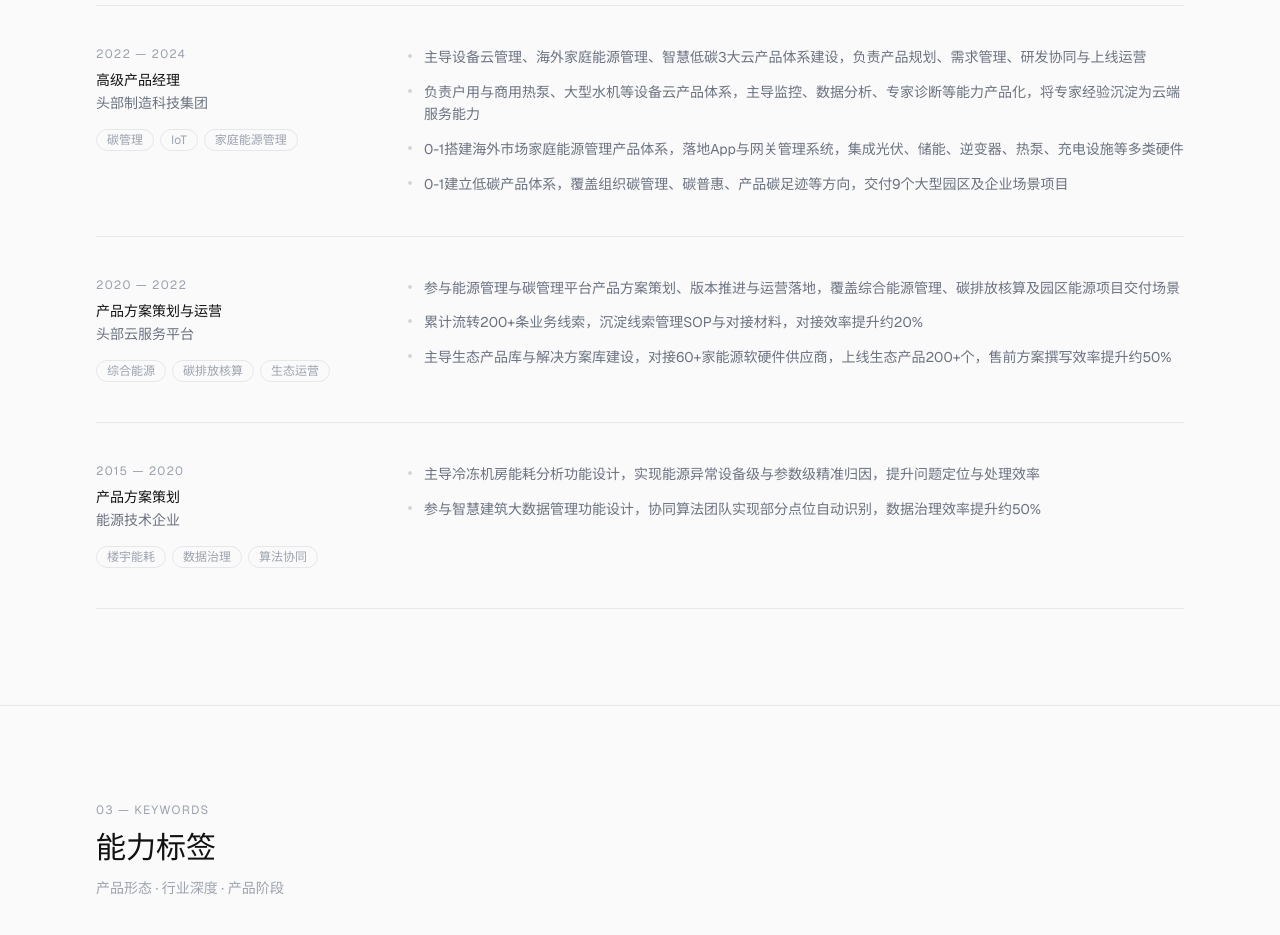
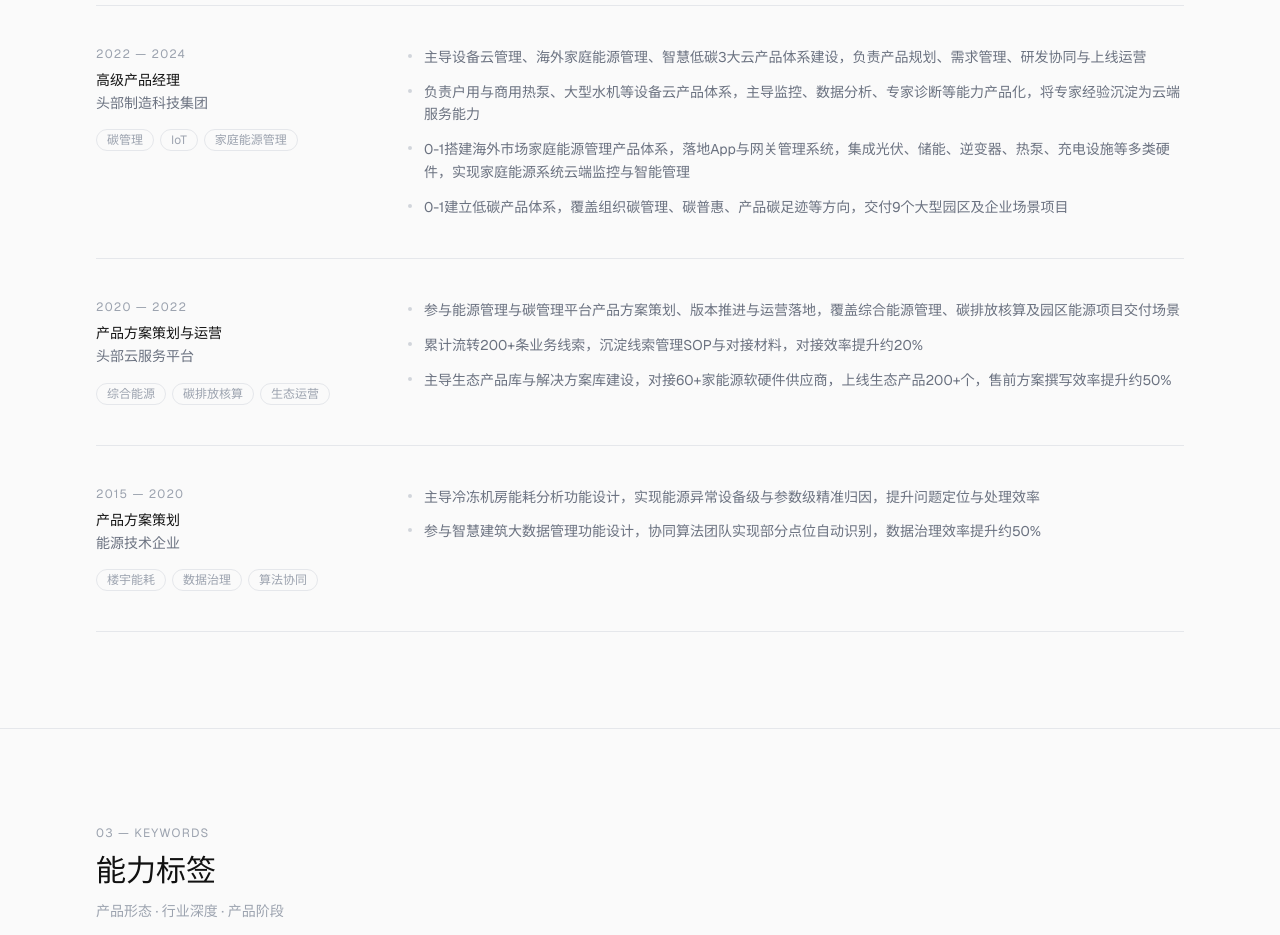
Before and after one commit to ireneshen6688-star/nextjs-boilerplate, a Next.js app: page / in a window 1280 px wide. Shown: the part 1980-2915 px from the top of the page. Built offline with nearby package versions, Linux system fonts and the light colour scheme.

Commit message:
update: 商务版文案全量更新，保留关键词矩阵

```diff
--- a/app/data/profile.ts
+++ b/app/data/profile.ts
@@ -78,7 +78,7 @@ export const profileData = {
       highlights: [
         "主导设备云管理、海外家庭能源管理、智慧低碳3大云产品体系建设，负责产品规划、需求管理、研发协同与上线运营",
         "负责户用与商用热泵、大型水机等设备云产品体系，主导监控、数据分析、专家诊断等能力产品化，将专家经验沉淀为云端服务能力",
-        "0-1搭建海外市场家庭能源管理产品体系，落地App与网关管理系统，集成光伏、储能、逆变器、热泵、充电设施等多类硬件",
+        "0-1搭建海外市场家庭能源管理产品体系，落地App与网关管理系统，集成光伏、储能、逆变器、热泵、充电设施等多类硬件，实现家庭能源系统云端监控与智能管理",
         "0-1建立低碳产品体系，覆盖组织碳管理、碳普惠、产品碳足迹等方向，交付9个大型园区及企业场景项目",
       ],
     },
```
